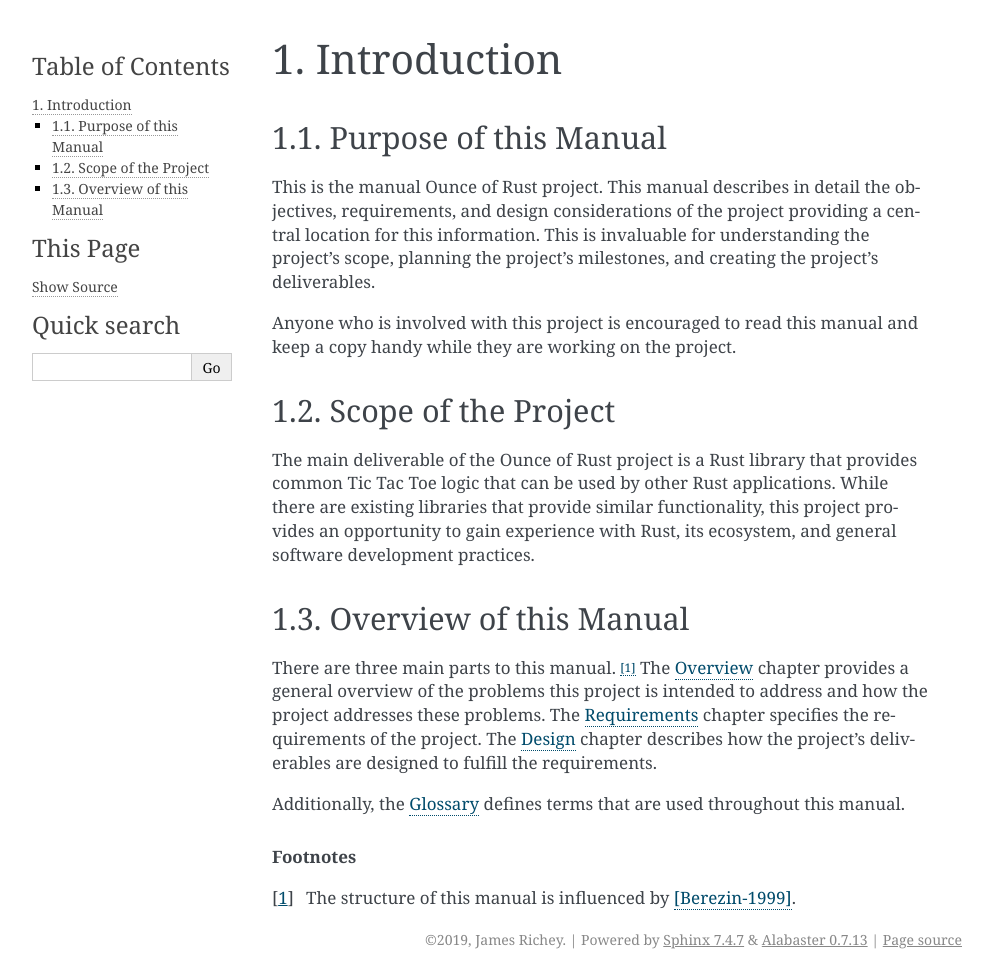
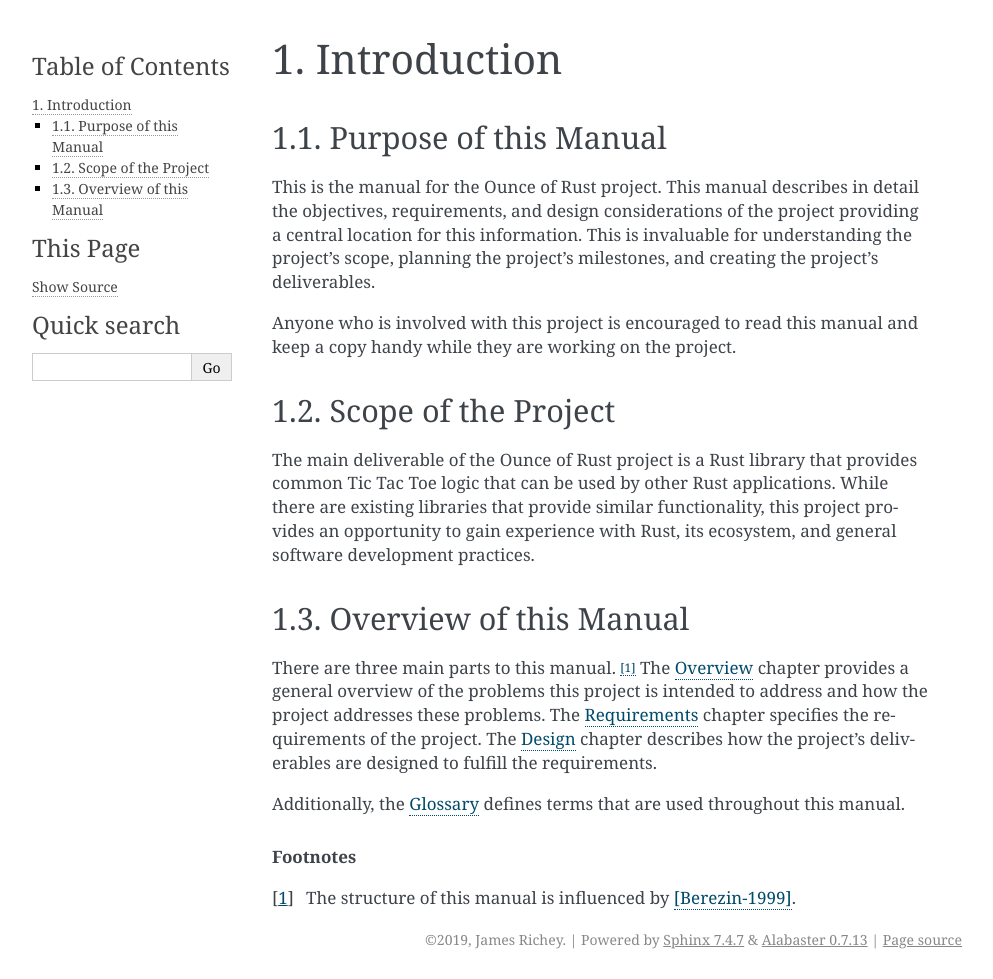
Before and after one commit to j-richey/ounce-of-rust-design-doc, a Sphinx documentation site: the page built from source/introduction.rst, in a window 1280 px wide. Shown: the whole page, without its empty margins (148-1141 px from the left). Built offline with Sphinx 7.4.7, drawn with Linux system fonts in a browser that asks for light colours.

Commit message:
Making minor spelling tweaks and fixes.

```diff
--- a/source/introduction.rst
+++ b/source/introduction.rst
@@ -6,7 +6,7 @@ Introduction
 ======================
 Purpose of this Manual
 ======================
-This is the manual Ounce of Rust project. This manual describes in detail the
+This is the manual for the Ounce of Rust project. This manual describes in detail the
 objectives, requirements, and design considerations of the project providing a
 central location for this information. This is invaluable for understanding the
 project's scope, planning the project's milestones, and creating the project's
--- a/source/overview/current-system.rst
+++ b/source/overview/current-system.rst
@@ -49,7 +49,7 @@ to provide common functionality. Searching Rust's package registry,
 `<https://crates.io/>`__, reveals several such libraries including ``ultimate-ttt``,
 ``zero_sum``, and ``minimax``.
 
-With the wide verity of libraries available, for both Rust and other languages,
+With the wide variety of libraries available, for both Rust and other languages,
 there is likely one that meets the needs of Tic Tac Toe application developers.
 However, due to the :ref:`ref-learn-about-rust-objective` objective, is worth
 going through the effort to create another Tic Tac Toe library.
--- a/source/requirements/user-stories.rst
+++ b/source/requirements/user-stories.rst
@@ -158,7 +158,7 @@ Getting Started Example
 .. rubric:: Acceptance Criteria
 
 * There is a runnable example of using the library.
-* The example is in a prominent location such as library's documentation's
+* The example is in a prominent location such as library's documentation
   home page.
 
 
```
Also changed, not shown: other parts of source/requirements/user-stories.rst (+1 -1 lines).
